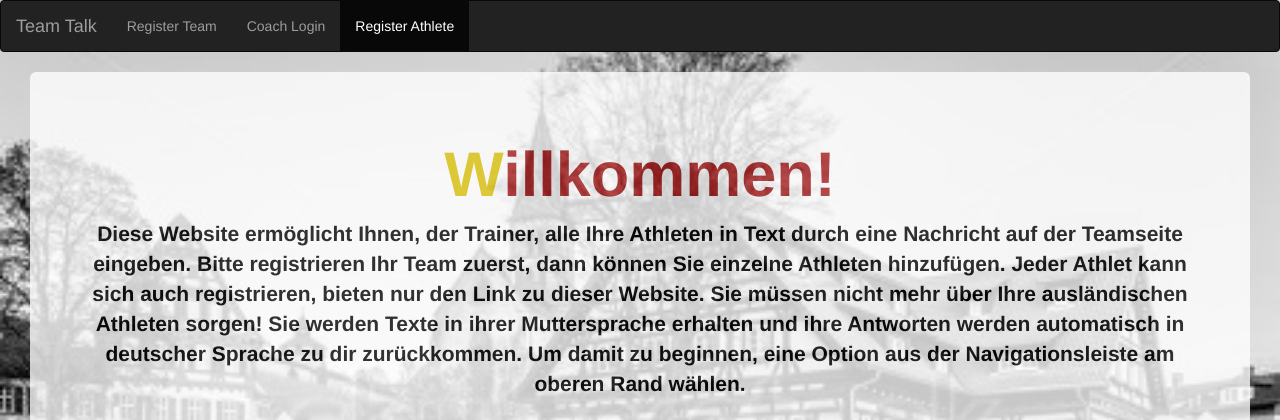
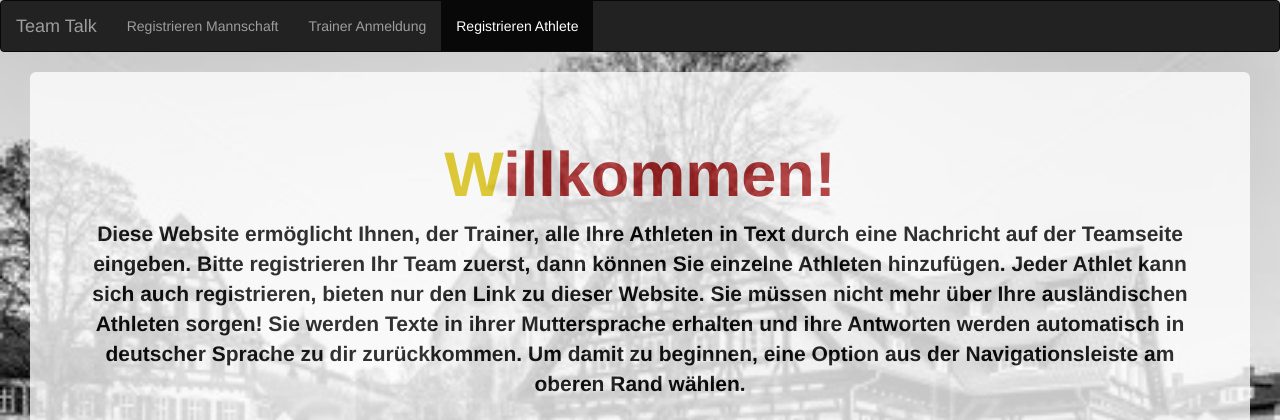
Before and after one commit to amsowie/TeamTalk, a Flask app: page / in a window 1280 px wide. Shown: the top 420 px of the page. Run offline with Flask 2, Linux system fonts and the light colour scheme; some libraries are stand-ins or nearby versions.

Commit message:
added read me and still translating pages

```diff
--- a/templates/base.html
+++ b/templates/base.html
@@ -32,12 +32,12 @@
     <div class="collapse navbar-collapse" id="bs-example-navbar-collapse-1">
       <ul class="nav navbar-nav">
         {% if 'name' not in session %}
-        <li><a href="/register-teams">Register Team</a></li>
+        <li><a href="/register-teams">Registrieren Mannschaft</a></li>
         {% endif %}
         {% if 'name' not in session %}
-        <li><a href="/login">Coach Login</a></li>
+        <li><a href="/login">Trainer Anmeldung</a></li>
         {% endif %}
-        <li class="active"><a href="/register-athlete">Register Athlete<span class="sr-only">(current)</span></a></li>
+        <li class="active"><a href="/register-athlete">Registrieren Athlete<span class="sr-only">(current)</span></a></li>
       </ul>
 
       {% if 'name' in session %}
```
Also changed, not shown: README.md (added), 1 other file.
